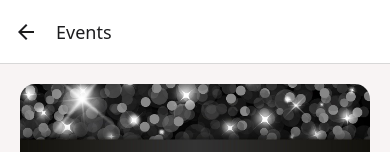
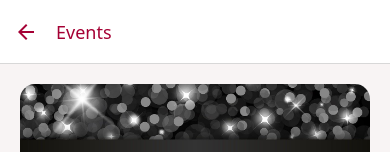
Before and after one commit to miirochristopher/exceed, a React Native app: screen /Events in a window 390 px wide. Shown: the top 152 px of the page. Built offline with nearby package versions, Linux system fonts and the light colour scheme.

Commit message:
Navigation theme

```diff
--- a/App.js
+++ b/App.js
@@ -1,10 +1,11 @@
 import React from "react";
 import { NavigationContainer } from "@react-navigation/native";
 import AuthNavigator from "./app/navigation/AuthNavigator";
+import navtheme from "./app/navigation/navtheme";
 
 export default function App() {
   return (
-    <NavigationContainer>
+    <NavigationContainer theme={navtheme}>
       <AuthNavigator />
     </NavigationContainer>
   );
--- /dev/null
+++ b/app/navigation/navtheme.js
@@ -0,0 +1,12 @@
+import { DefaultTheme } from "@react-navigation/native";
+import colors from "../config/colors";
+
+export default {
+  ...DefaultTheme,
+  colors: {
+    ...DefaultTheme.colors,
+    primary: colors.primary,
+    background: colors.bright,
+    text: colors.primary,
+  },
+};
```
